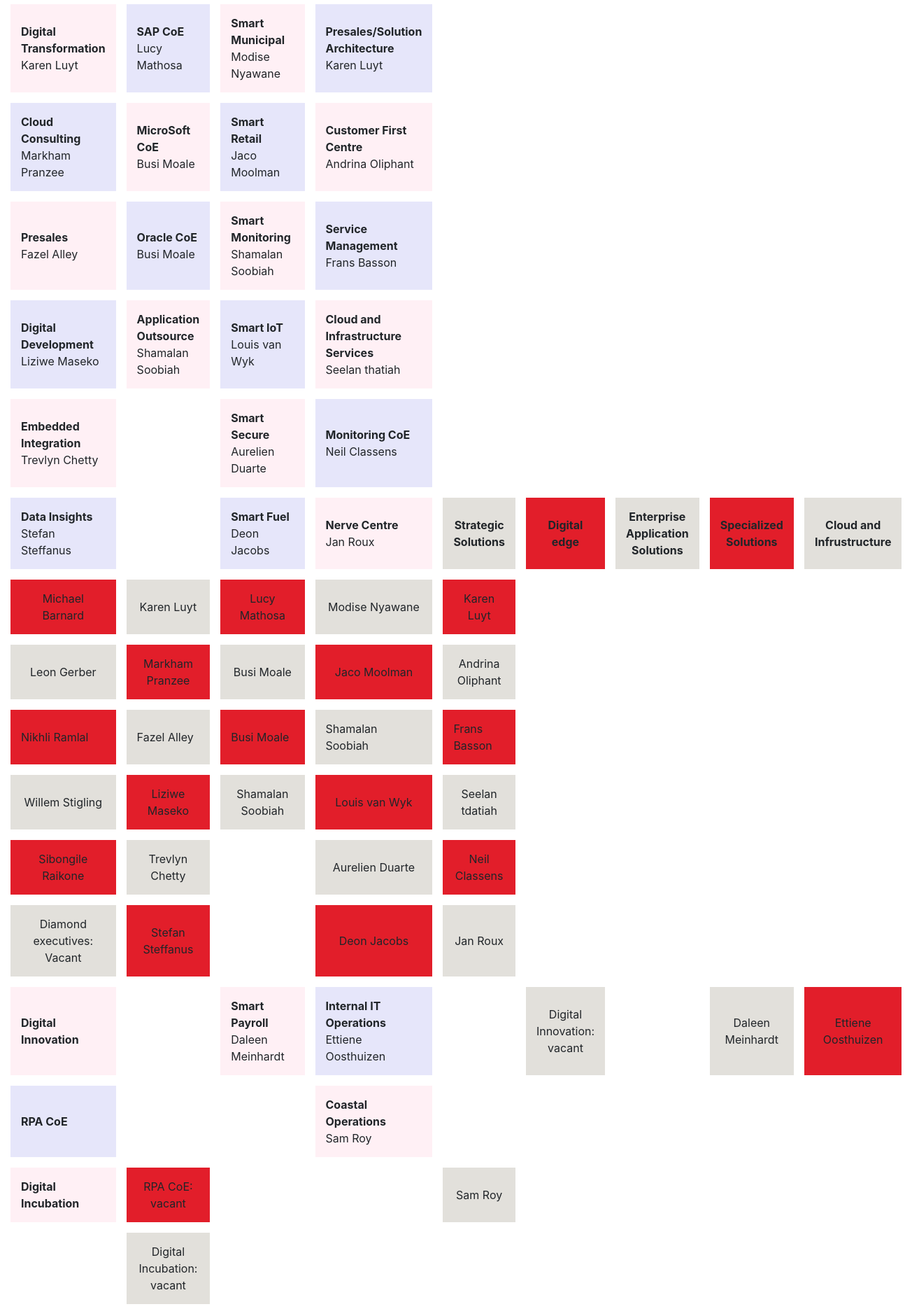
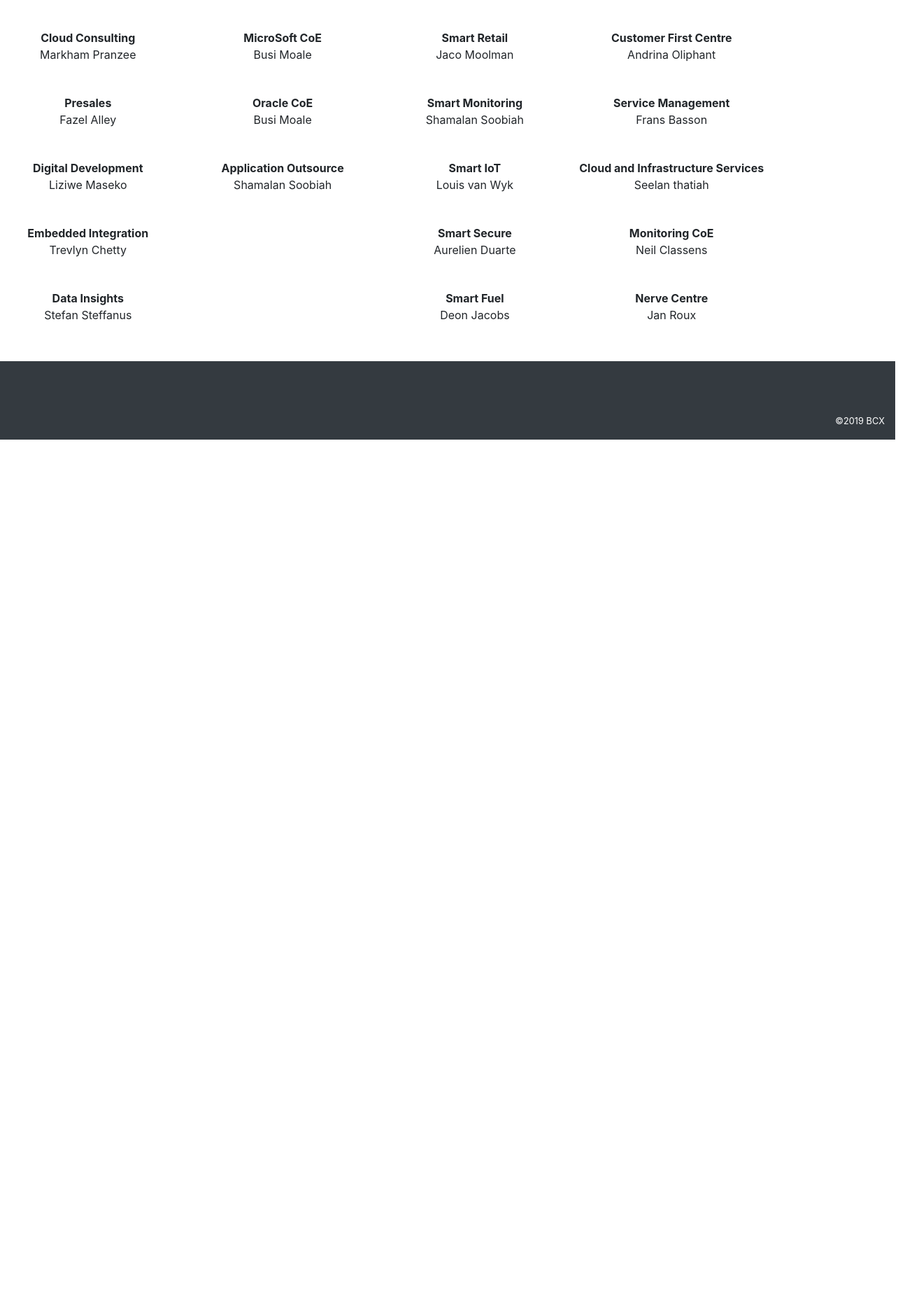
Before and after one commit to Zupirio/ITS-structure, an Angular app: page /structure in a window 1280 px wide. Shown: the part 500-2380 px from the top of the page at 70% size, 1304 px wide, since content can reach past the window. After the commit the page ends 1128 px from the top, so only its background shows below. Built offline with nearby package versions, Linux system fonts and the light colour scheme.

Commit message:
no lavendar blush

```diff
--- a/src/app/structure/structure.component.html
+++ b/src/app/structure/structure.component.html
@@ -7,13 +7,13 @@
   <table style="width:100%">
     <tr>
       <td></td>
-      <td style="background-color:lavender">
+      <td style="background-color:#E21E2A; text-align: center">
           <div class="title"> <b>Chief of IT Solutions</b> </div>
           <div class="sub"> Vish Rajpal </div>
       </td>
       <td></td>
       <td></td>
-      <td style="background-color:#E21E2A; text-align: center">Vish Rajpal</td>
+      <td></td>
       <td></td>
       <td></td>
     </tr>
@@ -26,215 +26,118 @@
     </tr>
     <tr>
       <!--<th style="background-color:lavenderblush">Strategic Solutions</th>-->
-      <th style="background-color:lavender">Digital edge</th>
-      <th style="background-color:lavenderblush">Enterprise Application Solutions</th>
-      <th style="background-color:lavender">Specialized Solutions</th>
-      <th style="background-color:lavenderblush">Cloud and Infrustructure</th>
+      <th style="background-color:#E21E2A; text-align: center">Digital edge</th>
+      <th style="background-color:#E2E0DB; text-align: center">Enterprise Application Solutions</th>
+      <th style="background-color:#E21E2A; text-align: center">Specialized Solutions</th>
+      <th style="background-color:#E2E0DB; text-align: center">Cloud and Infrustructure</th>
     </tr>
     <tr>
       <!--<td style="background-color:lavender">Michael Barnard</td>-->
-      <td style="background-color:lavenderblush">
+      <td style="text-align: center">
           <div class="title"> <b>Digital Transformation</b> </div>
           <div class="sub">  Karen Luyt </div>
        </td>
-      <td style="background-color:lavender">
+      <td style="text-align: center">
           <div class="title"> <b>SAP CoE</b> </div>
           <div class="sub"> Lucy Mathosa </div>
         </td>
-      <td style="background-color:lavenderblush">
+      <td style="text-align: center">
           <div class="title"> <b>Smart Municipal</b> </div>
           <div class="sub"> Modise Nyawane </div>
         </td>
-      <td style="background-color:lavender">
+      <td style="text-align: center">
           <div class="title"> <b>Presales/Solution Architecture</b> </div>
           <div class="sub"> Karen Luyt </div>
         </td>
     </tr>
     <tr>
       <!--<td style="background-color:lavenderblush">Leon Gerber</td>-->
-      <td style="background-color:lavender">
+      <td style="text-align: center">
           <div class="title"> <b>Cloud Consulting</b> </div>
           <div class="sub"> Markham Pranzee </div>
         </td>
-      <td style="background-color:lavenderblush">
+      <td style="text-align: center">
           <div class="title"> <b>MicroSoft CoE</b> </div>
           <div class="sub"> Busi Moale </div>
         </td>
-      <td style="background-color:lavender">
+      <td style="text-align: center">
           <div class="title"> <b>Smart Retail</b> </div>
           <div class="sub"> Jaco Moolman </div>
         </td>
-      <td style="background-color:lavenderblush">
+      <td style="text-align: center">
           <div class="title"> <b>Customer First Centre</b> </div>
           <div class="sub"> Andrina Oliphant </div>
         </td>
     </tr>
     <tr>
       <!--<td style="background-color:lavender">Nikhli Ramlal</td>-->
-      <td style="background-color:lavenderblush">
+      <td style="text-align: center">
           <div class="title"> <b>Presales</b> </div>
           <div class="sub"> Fazel Alley </div>
         </td>
-      <td style="background-color:lavender">
+      <td style="text-align: center">
           <div class="title"> <b>Oracle CoE</b> </div>
           <div class="sub"> Busi Moale </div>
         </td>
-      <td style="background-color:lavenderblush">
+      <td style="text-align: center">
           <div class="title"> <b>Smart Monitoring</b> </div>
           <div class="sub"> Shamalan Soobiah </div>
         </td>
-      <td style="background-color:lavender">
+      <td style="text-align: center">
           <div class="title"> <b>Service Management</b> </div>
           <div class="sub"> Frans Basson </div>
         </td>
     </tr>
     <tr>
       <!--<td style="background-color:lavenderblush">Willem Stigling</td>-->
-      <td style="background-color:lavender">
+      <td style="text-align: center">
           <div class="title"> <b>Digital Development</b> </div>
           <div class="sub"> Liziwe Maseko </div>
         </td>
-      <td style="background-color:lavenderblush">
+      <td style="text-align: center">
           <div class="title"> <b>Application Outsource</b> </div>
           <div class="sub"> Shamalan Soobiah </div>
         </td>
-      <td style="background-color:lavender">
+      <td style="text-align: center">
           <div class="title"> <b>Smart IoT</b> </div>
           <div class="sub"> Louis van Wyk </div>
         </td>
-      <td style="background-color:lavenderblush">
+      <td style="text-align: center">
           <div class="title"> <b>Cloud and Infrastructure Services</b> </div>
           <div class="sub"> Seelan thatiah </div>
         </td>
     </tr>
     <tr>
  <!--<td style="background-color:lavender">Sibongile Raikone</td>-->
-      <td style="background-color:lavenderblush">
+      <td style="text-align: center">
           <div class="title"> <b>Embedded Integration</b> </div>
           <div class="sub"> Trevlyn Chetty </div>
         </td>
       <td></td>
-      <td style="background-color:lavenderblush">
+      <td style="text-align: center">
           <div class="title"> <b>Smart Secure</b> </div>
           <div class="sub"> Aurelien Duarte </div>
         </td>
-      <td style="background-color:lavender">
+      <td style="text-align: center">
           <div class="title"> <b>Monitoring CoE</b> </div>
           <div class="sub"> Neil Classens </div>
         </td>
     </tr>
     <tr>
       <!--<td style="background-color:lavenderblush">Diamond executives: Vacant</td>-->
-      <td style="background-color:lavender">
+      <td style="text-align: center">
           <div class="title"> <b>Data Insights</b> </div>
           <div class="sub"> Stefan Steffanus </div>
         </td>
       <td></td>
-      <td style="background-color:lavender">
+      <td style="text-align: center">
           <div class="title"> <b>Smart Fuel</b> </div>
           <div class="sub"> Deon Jacobs </div>
         </td>
-      <td style="background-color:lavenderblush">
+      <td style="text-align: center">
           <div class="title"> <b>Nerve Centre</b> </div>
           <div class="sub"> Jan Roux </div>
         </td>
-      <th  style="background-color:#E2E0DB; text-align: center">Strategic Solutions</th>
-      <th style="background-color:#E21E2A; text-align: center">Digital edge</th>
-      <th style="background-color:#E2E0DB; text-align: center">Enterprise Application Solutions</th>
-      <th style="background-color:#E21E2A; text-align: center">Specialized Solutions</th>
-      <th style="background-color:#E2E0DB; text-align: center">Cloud and Infrustructure</th>
-    </tr>
-    <tr>
-      <td style="background-color:#E21E2A; text-align: center">Michael Barnard</td>
-      <td style="background-color:#E2E0DB; text-align: center">Karen Luyt</td>
-      <td style="background-color:#E21E2A; text-align: center">Lucy Mathosa</td>
-      <td style="background-color:#E2E0DB; text-align: center">Modise Nyawane</td>
-      <td style="background-color:#E21E2A; text-align: center">Karen Luyt</td>
-    </tr>
-    <tr>
-      <td style="background-color:#E2E0DB; text-align: center">Leon Gerber</td>
-      <td style="background-color:#E21E2A; text-align: center">Markham Pranzee</td>
-      <td style="background-color:#E2E0DB; text-align: center">Busi Moale</td>
-      <td style="background-color:#E21E2A; text-align: center">Jaco Moolman</td>
-      <td style="background-color:#E2E0DB; text-align: center">Andrina Oliphant</td>
-    </tr>
-    <tr>
-      <td style="background-color:#E21E2A">Nikhli Ramlal</td>
-      <td style="background-color:#E2E0DB">Fazel Alley</td>
-      <td style="background-color:#E21E2A">Busi Moale</td>
-      <td style="background-color:#E2E0DB">Shamalan Soobiah</td>
-      <td style="background-color:#E21E2A">Frans Basson</td>
-    </tr>
-    <tr>
-      <td style="background-color:#E2E0DB; text-align: center">Willem Stigling</td>
-      <td style="background-color:#E21E2A; text-align: center">Liziwe Maseko</td>
-      <td style="background-color:#E2E0DB; text-align: center">Shamalan Soobiah</td>
-      <td style="background-color:#E21E2A; text-align: center">Louis van Wyk</td>
-      <td style="background-color:#E2E0DB; text-align: center">Seelan tdatiah</td>
-    </tr>
-    <tr>
-      <td style="background-color:#E21E2A; text-align: center">Sibongile Raikone</td>
-      <td style="background-color:#E2E0DB; text-align: center">Trevlyn Chetty</td>
-      <td></td>
-      <td style="background-color:#E2E0DB; text-align: center">Aurelien Duarte</td>
-      <td style="background-color:#E21E2A; text-align: center">Neil Classens</td>
-    </tr>
-    <tr>
-      <td style="background-color:#E2E0DB; text-align: center">Diamond executives: Vacant</td>
-      <td style="background-color:#E21E2A; text-align: center">Stefan Steffanus</td>
-      <td></td>
-      <td style="background-color:#E21E2A; text-align: center">Deon Jacobs</td>
-      <td style="background-color:#E2E0DB; text-align: center">Jan Roux</td>
-    </tr>
-    <tr>
-      <td style="background-color:lavenderblush">
-          <div class="title"> <b>Digital Innovation</b> </div>
-          <div class="sub"> </div>
-        </td>
-      <td></td>
-      <td style="background-color:lavenderblush">
-          <div class="title"> <b>Smart Payroll</b> </div>
-          <div class="sub">Daleen Meinhardt</div>
-        </td>
-      <td style="background-color:lavender">
-          <div class="title"> <b>Internal IT Operations</b> </div>
-          <div class="sub">Ettiene Oosthuizen</div>
-        </td>
-      <td></td>
-      <td style="background-color:#E2E0DB; text-align: center">Digital Innovation: vacant</td>
-      <td></td>
-      <td style="background-color:#E2E0DB; text-align: center">Daleen Meinhardt</td>
-      <td style="background-color:#E21E2A; text-align: center">Ettiene Oosthuizen</td>
-    </tr>
-    <tr>
-      <td style="background-color:lavender">
-          <div class="title"> <b>RPA CoE</b> </div>
-          <div class="sub"></div>
-        </td>
-      <td></td>
-      <td></td>
-      <td style="background-color:lavenderblush">
-          <div class="title"> <b>Coastal Operations</b> </div>
-          <div class="sub">Sam Roy</div>
-        </td>
-      <td></td>
-    </tr>
-    <tr>
-      <td style="background-color:lavenderblush">
-          <div class="title"> <b>Digital Incubation</b> </div>
-          <div class="sub"></div>
-        </td>
-      <td style="background-color:#E21E2A; text-align: center">RPA CoE: vacant</td>
-      <td></td>
-      <td></td>
-      <td style="background-color:#E2E0DB; text-align: center">Sam Roy</td>
-    </tr>
-    <tr>
-      <td></td>
-      <td style="background-color:#E2E0DB; text-align: center">Digital Incubation: vacant</td>
-      <td></td>
-      <td></td>
-      <td></td>
-    </tr>
+
   </table>
 </body>
```
